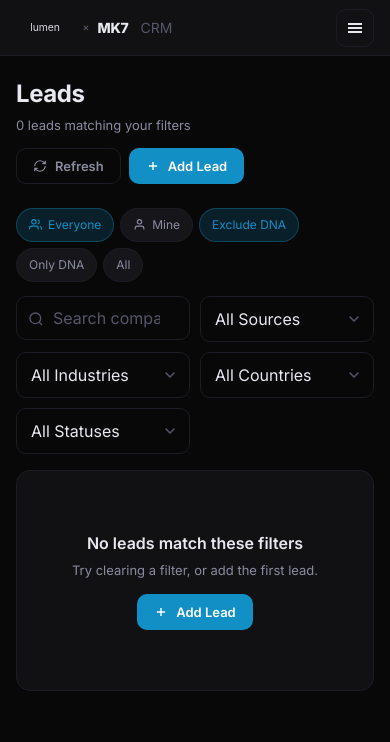
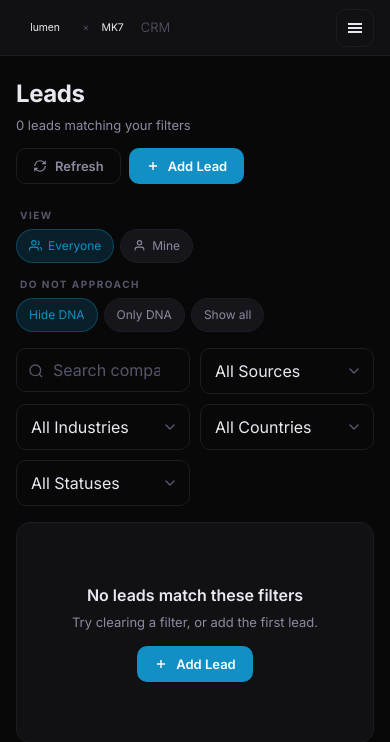
Before and after one commit to lumenmarketingsolutions/Lumen-coming-soon, a Flask app: page /crm/leads in a window 390 px wide. Shown: the top 742 px of the page. Run offline with Flask 3, Linux system fonts and the light colour scheme; the visitor is signed in with stand-in values (Sample User, id 1); data comes from the database, SQL or seed files in the repository; data that the repository does not hold is empty; some libraries are stand-ins or nearby versions.

Commit message:
MK7 CRM polish: brand lockup, filter pills, role/position cleanup
- Brand: render MK7 wordmark as an inline SVG with the same
  Inter-400 letter-spacing -0.5 attributes as logo-lumen.svg, so the
  Lumen × MK7 lockup is pixel-matched at every size (login, sidebar,
  mobile bar)
- Leads filters: split "Everyone / Mine" and "DNA" controls into two
  labeled groups so they don't look like one mashed-together row
- Add User flow: drop the redundant "Role" dropdown — Position is the
  only user-facing concept, role is now derived server-side via
  POSITION_TO_ROLE. Team table also drops the Role column.
- Admin: replace the country-pill cloud with a single dropdown above
  the stat tiles; the stats already filter by country, just made the
  cause-and-effect visually obvious
- Calendar: drop the setter from auto-invite (CRM is their system of
  record; no need to invite them to their own bookings). Simplified
  admin copy to "added to <admin>'s calendar, also inviting MaryKate,
  Mary, and the lead"

Co-Authored-By: Claude Opus 4.7 (1M context) <noreply@anthropic.com>

```diff
--- a/crm.py
+++ b/crm.py
@@ -821,8 +821,10 @@ def create_google_calendar_event(setter_row, *, summary, description, start_iso_
     Attendees:
       - the lead's email (when known)
       - ALWAYS_INVITE list (Kendall, Mary, MaryKate)
-      - the setter's email (so they get the invite in their own inbox)
-    The shared account is the organizer, so we DO add the setter as an attendee.
+    The setter is intentionally NOT invited — the CRM is their system of record
+    for bookings, and they don't need a calendar invite for every meeting they
+    set. The shared service account is the organizer, so it's dropped from
+    the attendee list to avoid Google double-inviting itself.
     Returns (event_id, meet_link, error)."""
     tok = _shared_access_token()
     if not tok:
@@ -833,11 +835,6 @@ def create_google_calendar_event(setter_row, *, summary, description, start_iso_
         organizer_email = (get_setting("gcal_account_email") or "").lower()
         invited = set()
         attendees = []
-        # Setter goes first so they're at the top of the attendees list.
-        setter_email = (setter_row["email"] or "").lower() if setter_row else ""
-        if setter_email and setter_email != organizer_email:
-            attendees.append({"email": setter_email, "responseStatus": "accepted"})
-            invited.add(setter_email)
         if lead_email:
             e = lead_email.strip().lower()
             if e and e != organizer_email and e not in invited:
@@ -1433,13 +1430,18 @@ def _gen_temp_password(n=12):
 def api_create_user():
     """Admin creates a setter/sales/admin user directly with a temp password.
     Returns the password ONCE — admin shares it however they want; we only
-    store the hash. The user must change it on first login."""
+    store the hash. The user must change it on first login.
+
+    Position is the only user-facing field; role is derived server-side from
+    POSITION_TO_ROLE so the UI doesn't show a redundant 'Role' dropdown."""
     data = request.get_json(silent=True) or {}
     email = norm_email(data.get("email") or "")
     first = (data.get("first_name") or "").strip()
     last = (data.get("last_name") or "").strip()
-    role = (data.get("role") or "setter").strip().lower()
     position = (data.get("position") or "Meeting Setter").strip()
+    # Fall back to an explicit 'role' if some old client still sends it,
+    # otherwise derive from position.
+    role = (data.get("role") or POSITION_TO_ROLE.get(position, "setter")).strip().lower()
     country = (data.get("country") or "").strip() or None
     if not email or "@" not in email:
         return jsonify({"ok": False, "error": "Valid email required"}), 400
@@ -1492,6 +1494,11 @@ def api_update_user(user_id):
             elif isinstance(v, str):
                 v = v.strip() or None
             fields[k] = v
+    # If position changed but role wasn't explicitly set, derive role.
+    if "position" in fields and "role" not in fields:
+        derived = POSITION_TO_ROLE.get(fields["position"] or "")
+        if derived:
+            fields["role"] = derived
     if not fields:
         return jsonify({"ok": True, "noop": True})
     con = db()
--- a/templates/crm/base.html
+++ b/templates/crm/base.html
@@ -63,12 +63,14 @@
       align-items: flex-start;
     }
     .brand-lockup {
-      display: inline-flex; align-items: center; gap: 8px;
+      display: inline-flex; align-items: center; gap: 10px;
     }
-    .brand-lockup img { height: 16px; opacity: 0.9; }
-    .brand-lockup .x { font-size: 11px; color: var(--text-muted); font-weight: 400; }
-    .brand-lockup .mk7 {
-      font-size: 16px; font-weight: 800; color: #fff; letter-spacing: -0.4px;
+    .brand-lockup .lumen-mark,
+    .brand-lockup .mk7-mark { height: 18px; display: block; }
+    .brand-lockup .x {
+      font-family: 'Inter', sans-serif;
+      font-size: 12px; font-weight: 300; color: var(--text-muted);
+      letter-spacing: 0; line-height: 1;
     }
     .brand-text {
       display: flex; flex-direction: column; line-height: 1.1;
@@ -418,10 +420,14 @@
       align-items: center; justify-content: space-between;
       z-index: 60;
     }
-    .mobile-bar .logo { display: flex; align-items: center; gap: 8px; font-weight: 700; font-size: 14px; }
-    .mobile-bar .logo img { height: 14px; opacity: 0.9; }
-    .mobile-bar .logo .x { font-size: 11px; color: var(--text-muted); font-weight: 400; }
-    .mobile-bar .logo .mk7 { font-weight: 800; letter-spacing: -0.3px; }
+    .mobile-bar .logo { display: flex; align-items: center; gap: 8px; }
+    .mobile-bar .logo .lumen-mark,
+    .mobile-bar .logo .mk7-mark { height: 14px; display: block; }
+    .mobile-bar .logo .x {
+      font-family: 'Inter', sans-serif;
+      font-size: 11px; font-weight: 300; color: var(--text-muted);
+      letter-spacing: 0; line-height: 1;
+    }
     .menu-btn {
       width: 38px; height: 38px;
       background: transparent; border: 1px solid var(--dark-border);
@@ -478,10 +484,14 @@
   {# ── Mobile top bar ────────────────────────────────────────────────────── #}
   <div class="mobile-bar">
     <a class="logo" href="/crm/leads">
-      <img src="/static/logo-lumen.svg" alt="Lumen">
+      <img class="lumen-mark" src="/static/logo-lumen.svg" alt="Lumen">
       <span class="x">×</span>
-      <span class="mk7">MK7</span>
-      <span style="color:var(--text-muted);font-weight:400;margin-left:4px">CRM</span>
+      <svg class="mk7-mark" xmlns="http://www.w3.org/2000/svg" viewBox="0 0 100 48" aria-label="MK7" role="img">
+        <text x="50" y="36" text-anchor="middle"
+              font-family="Inter, -apple-system, BlinkMacSystemFont, sans-serif"
+              font-weight="400" font-size="36" fill="#e8e8f0" letter-spacing="-0.5">MK7</text>
+      </svg>
+      <span style="color:var(--text-muted);font-weight:300;margin-left:6px;font-size:13px">CRM</span>
     </a>
     <button class="menu-btn" type="button" aria-label="Menu" onclick="toggleSidebar()">
       <svg width="20" height="20" fill="none" stroke="currentColor" stroke-width="2"><path d="M3 6h14M3 10h14M3 14h14"/></svg>
@@ -493,9 +503,13 @@
     <aside class="sidebar">
       <div class="brand-row">
         <div class="brand-lockup">
-          <img src="/static/logo-lumen.svg" alt="Lumen">
+          <img class="lumen-mark" src="/static/logo-lumen.svg" alt="Lumen">
           <span class="x">×</span>
-          <span class="mk7">MK7</span>
+          <svg class="mk7-mark" xmlns="http://www.w3.org/2000/svg" viewBox="0 0 100 48" aria-label="MK7" role="img">
+            <text x="50" y="36" text-anchor="middle"
+                  font-family="Inter, -apple-system, BlinkMacSystemFont, sans-serif"
+                  font-weight="400" font-size="36" fill="#e8e8f0" letter-spacing="-0.5">MK7</text>
+          </svg>
         </div>
         <div class="brand-text">
           <span class="b1">Setter CRM</span>
--- a/templates/crm/leads.html
+++ b/templates/crm/leads.html
@@ -20,8 +20,11 @@
   </div>
 </div>
 
-{# ── View toggles ── #}
-<div class="chips" style="margin-bottom:14px">
+{# ── View toggles (two distinct groups: ownership + DNA status) ── #}
+<div class="filter-groups">
+  <div class="filter-group">
+    <span class="filter-group-label">View</span>
+    <div class="chips">
       <a href="?{{ {'view':'everyone'}|urlencode_with(f) }}" class="chip {% if f.view != 'mine' %}active{% endif %}">
         <svg width="13" height="13" viewBox="0 0 24 24" fill="none" stroke="currentColor" stroke-width="2"><path d="M17 21v-2a4 4 0 00-4-4H5a4 4 0 00-4 4v2M23 21v-2a4 4 0 00-3-3.87M16 3.13a4 4 0 010 7.75M9 11a4 4 0 100-8 4 4 0 000 8z"/></svg>
         Everyone
@@ -30,10 +33,35 @@
         <svg width="13" height="13" viewBox="0 0 24 24" fill="none" stroke="currentColor" stroke-width="2"><path d="M20 21v-2a4 4 0 00-4-4H8a4 4 0 00-4 4v2M12 11a4 4 0 100-8 4 4 0 000 8z"/></svg>
         Mine
       </a>
-  <a href="?{{ {'dna':'exclude'}|urlencode_with(f) }}" class="chip {% if f.dna == 'exclude' %}active{% endif %}">Exclude DNA</a>
+    </div>
+  </div>
+  <div class="filter-group">
+    <span class="filter-group-label">Do Not Approach</span>
+    <div class="chips">
+      <a href="?{{ {'dna':'exclude'}|urlencode_with(f) }}" class="chip {% if f.dna == 'exclude' %}active{% endif %}">Hide DNA</a>
       <a href="?{{ {'dna':'only'}|urlencode_with(f) }}" class="chip {% if f.dna == 'only' %}active{% endif %}">Only DNA</a>
-  <a href="?{{ {'dna':'all'}|urlencode_with(f) }}" class="chip {% if f.dna == 'all' %}active{% endif %}">All</a>
+      <a href="?{{ {'dna':'all'}|urlencode_with(f) }}" class="chip {% if f.dna == 'all' %}active{% endif %}">Show all</a>
     </div>
+  </div>
+</div>
+
+<style>
+  .filter-groups {
+    display: flex; flex-wrap: wrap; align-items: flex-end;
+    gap: 24px;
+    margin-bottom: 16px;
+  }
+  .filter-group { display: flex; flex-direction: column; gap: 6px; }
+  .filter-group-label {
+    font-size: 10px; font-weight: 700;
+    letter-spacing: 1.5px; text-transform: uppercase;
+    color: var(--text-muted);
+    padding-left: 4px;
+  }
+  @media (max-width: 600px) {
+    .filter-groups { gap: 14px; }
+  }
+</style>
 
 {# ── Filter bar (GET form so back-button cleanly steps through filter states) ── #}
 <form method="get" class="filter-bar" id="filter-form">
```
Also changed, not shown: templates/crm/admin.html (+24 -30 lines), templates/crm/login.html (+20 -11 lines). Lines whose indentation alone changed are shown as unchanged.
